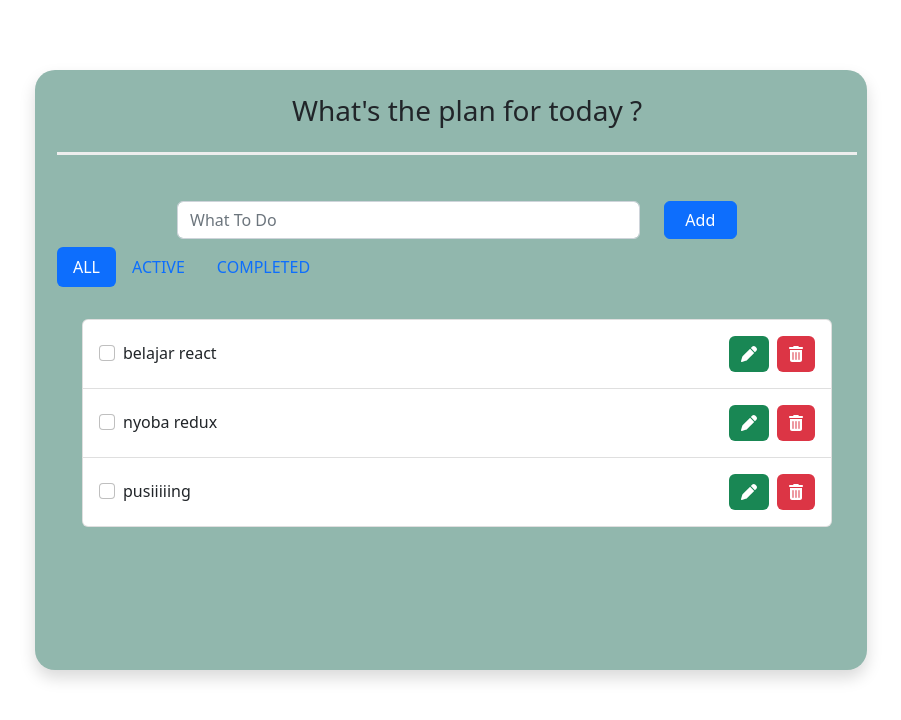
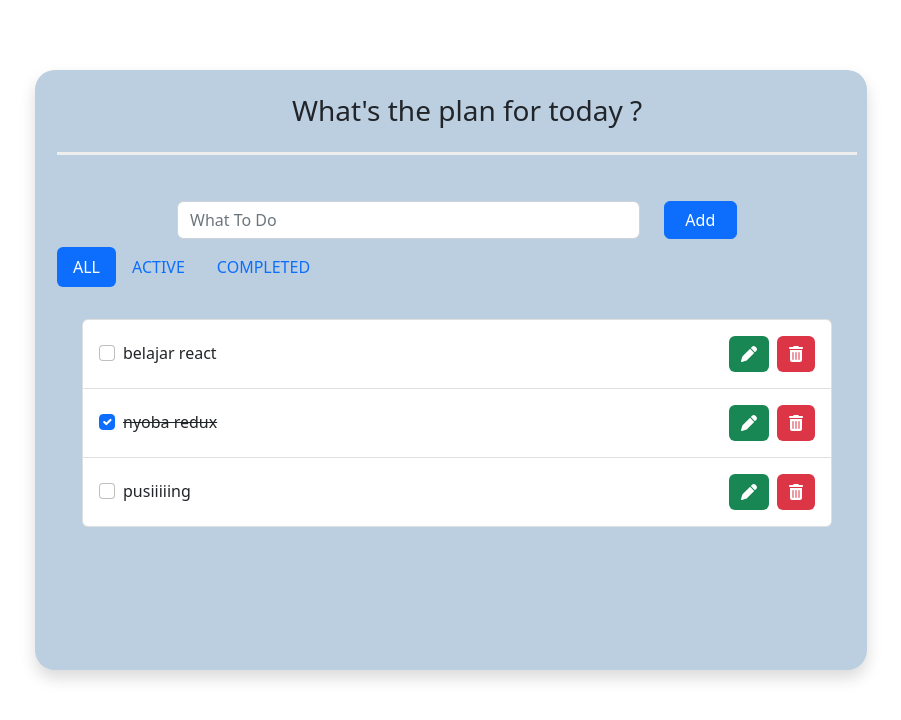
Before and after one commit to faraaryaresta/Skilvul-ToDoList-App, a React (Vite) app: page / in a window 1280 px wide. Shown: the top 720 px of the page, without its empty margins (189-1090 px from the left). Built offline with nearby package versions, Linux system fonts and the light colour scheme.

Commit message:
update todos fixed

```diff
--- a/src/App.css
+++ b/src/App.css
@@ -3,7 +3,8 @@
   width: 65%;
   height: 600px;
   margin-top: 70px;
-  background-color: rgb(145, 183, 173);
+  /* background-color: rgb(145, 183, 173); */
+  background-color: rgb(187, 207, 225);
   border-radius: 20px;
   padding: 10px 10px 10px 22px;
 }
--- a/src/components/AddTodo.jsx
+++ b/src/components/AddTodo.jsx
@@ -2,24 +2,27 @@ import React, { useState } from 'react'
 import { faPen, faTrashCan } from "@fortawesome/free-solid-svg-icons"
 import { FontAwesomeIcon } from "@fortawesome/react-fontawesome"
 import { useDispatch, useSelector } from "react-redux"
-import { addTodo, deleteTodo } from '../redux/actions/todoAction'
+import { addTodo, deleteTodo, completedTodo, editTodo } from '../redux/actions/todoAction'
 import Swal from 'sweetalert2';
 
-const AddTodo = ({todo}) => {
+const AddTodo = () => {
   const dispatch = useDispatch()
   const [inputTodo, setInputTodo] = useState("")
+  const [editTodolist, setEditTodolist] = useState(null)
   const {todos} = useSelector(state => state)
 
   const handleSubmit = (e) => {
     e.preventDefault()
-    const newTodo = {
-      id: Date.now(),
-      title: inputTodo,
-      isDone: false
-    }
+
     if (inputTodo.length !== 0) {
-      dispatch(addTodo(newTodo))
-      setInputTodo('')
+      if (!editTodolist) {
+        const newTodo = {
+          id: Date.now(),
+          title: inputTodo,
+          completed: false
+        }
+        dispatch(addTodo(newTodo))
+        setInputTodo("")
         Swal.fire({
           position: 'top',
           icon: 'success',
@@ -27,20 +30,60 @@ const AddTodo = ({todo}) => {
           showConfirmButton: false,
           timer: 1500
         });
+      } else {
+        editTodolist.title = inputTodo
+        dispatch(editTodo(editTodolist))
+        Swal.fire({
+          position: 'top',
+          icon: 'success',
+          title: 'Edit todos sukses',
+          showConfirmButton: false,
+          timer: 1500
+        });
+      }
     } else {
       Swal.fire({
         icon: 'error',
         title: 'Oops...',
-        text: 'Ada harus mengisi todos terlebih dahulu!',
+        text: 'Anda harus mengisi todos terlebih dahulu!',
       });
-    };
+    }
+  }
+
+    // if (inputTodo.length !== 0) {
+    //   dispatch(addTodo(newTodo))
+    //   setInputTodo('')
+    //     Swal.fire({
+    //       position: 'top',
+    //       icon: 'success',
+    //       title: 'Menambahkan todos',
+    //       showConfirmButton: false,
+    //       timer: 1500
+    //     });
+    // } else {
+    //   Swal.fire({
+    //     icon: 'error',
+    //     title: 'Oops...',
+    //     text: 'Anda harus mengisi todos terlebih dahulu!',
+    //   });
+    // };
     // dispatch(addTodo(newTodo))
     // setInputTodo("")
-  }
+
 
   // const handleDeleteClick = () => {
 	// 	dispatch(deleteTodo({ todo }));
 	// };
+
+  const handleCompleteClick = (item) => {
+    dispatch(completedTodo(item))
+  }
+
+  const updateHandler = (id, title) => {
+    setInputTodo(title)
+    setEditTodolist({id, title})
+  }
+
   return (
     <>
       <div className='container shadow pt-4'>
@@ -60,7 +103,22 @@ const AddTodo = ({todo}) => {
                 />
               </div>
               <div className="col-md-2">
-                  <button type='submit' className='btn btn-primary w-100'>Add</button>
+                {editTodolist ? (
+                  <button
+                    type='submit'
+                    className='btn btn-success w-100'
+                  >
+                    Update
+                  </button>
+                ) : (
+                  <button
+                    type='submit'
+                    className='btn btn-primary w-100'
+                  >
+                    Add
+                  </button>
+                )}
+
               </div>
             </div>
           </form>
@@ -85,12 +143,17 @@ const AddTodo = ({todo}) => {
                   {todos.map(item => (
                     <li key={item.id} className="list-group-item d-flex justify-content-between align-items-center" style={{width: 750}}>
                       <div className="form-check">
-                        <input type="checkbox" className='form-check-input' />
-                        <span className="taskText pt-2">{item.title}</span>
+                        <input type="checkbox"
+                          checked={item.completed}
+                          onChange={() => handleCompleteClick(item)}
+                          className='form-check-input' />
+                        <span className={item.completed ? "text-decoration-line-through" : ""}>
+                          {item.title}
+                        </span>
                       </div>
                       <div className="iconsWrap">
                         <button className="btn btn-success m-2" style={{border: "none"}}>
-                          <FontAwesomeIcon icon={faPen} />
+                          <FontAwesomeIcon onClick={() => updateHandler(item.id, item.title)} icon={faPen} />
                         </button>
                         <button onClick={() => dispatch(deleteTodo(item))} className="btn btn-danger" style={{border: "none"}}>
                           <FontAwesomeIcon icon={faTrashCan}  />
--- a/src/redux/actions/todoAction.js
+++ b/src/redux/actions/todoAction.js
@@ -1,5 +1,7 @@
 export const ADD_TODO = "ADD_TODO"
 export const DELETE_TODO = "DELETE_TODO"
+export const COMPLETED_TODO = "COMPLETED_TODO"
+export const EDIT_TODO = "EDIT_TODO"
 
 export function addTodo(newTodo) {
     return {
@@ -14,3 +16,17 @@ export function deleteTodo(todo) {
         payload: todo
     }
 }
+
+export const completedTodo = (todo) => {
+    return {
+        type: COMPLETED_TODO,
+        payload: todo
+    }
+}
+
+export const editTodo = (todo) => {
+    return {
+        type: EDIT_TODO,
+        payload: todo
+    }
+}
--- a/src/redux/reducers/todoReducer.js
+++ b/src/redux/reducers/todoReducer.js
@@ -1,10 +1,10 @@
-import { ADD_TODO, DELETE_TODO } from "../actions/todoAction";
+import { ADD_TODO, DELETE_TODO, COMPLETED_TODO, EDIT_TODO } from "../actions/todoAction";
 
 const initialState = {
     todos: [
-      { id: 1, title: "belajar react", isDone: false },
-      { id: 2, title: "nyoba redux", isDone: false },
-      { id: 3, title: "pusiiiiing", isDone: false },
+      { id: 1, title: "belajar react", completed: false },
+      { id: 2, title: "nyoba redux", completed: true },
+      { id: 3, title: "pusiiiiing", completed: false },
     ],
   };
 
@@ -19,6 +19,14 @@ function todoReducer(state = initialState, action) {
             return {
                 todos: state.todos.filter((todo) => todo.id !== action.payload.id)
             }
+        case COMPLETED_TODO:
+            return {
+                todos: state.todos.map((todo) => todo.id === action.payload.id ? {...todo, completed: !todo.completed} : todo)
+            }
+        case EDIT_TODO:
+            return {
+                todos: state.todos.map((todo) => todo.id === action.payload.id ? Object.assign(todo, action.payload) : todo)
+            }
         default:
             return state;
     }
```
